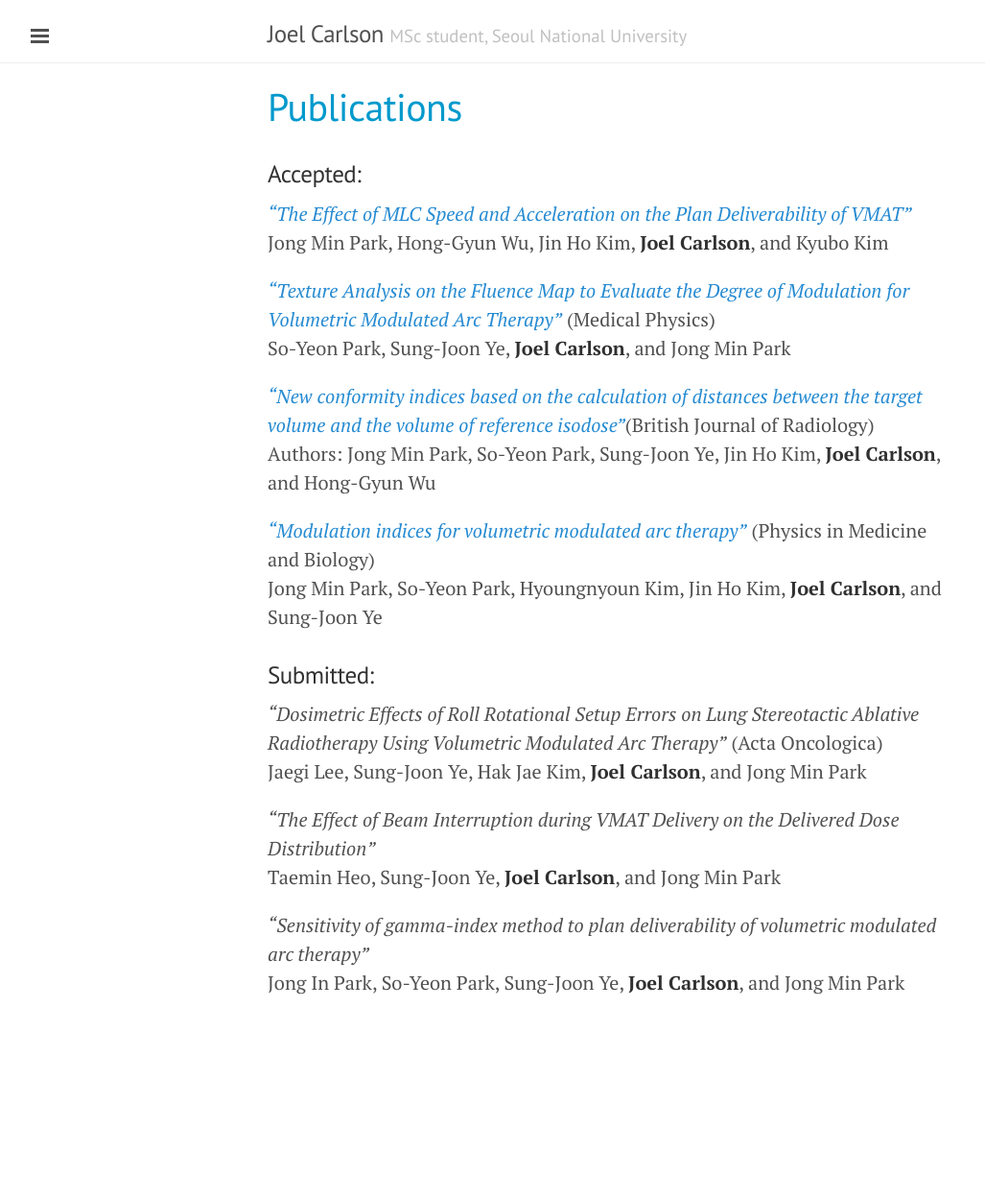
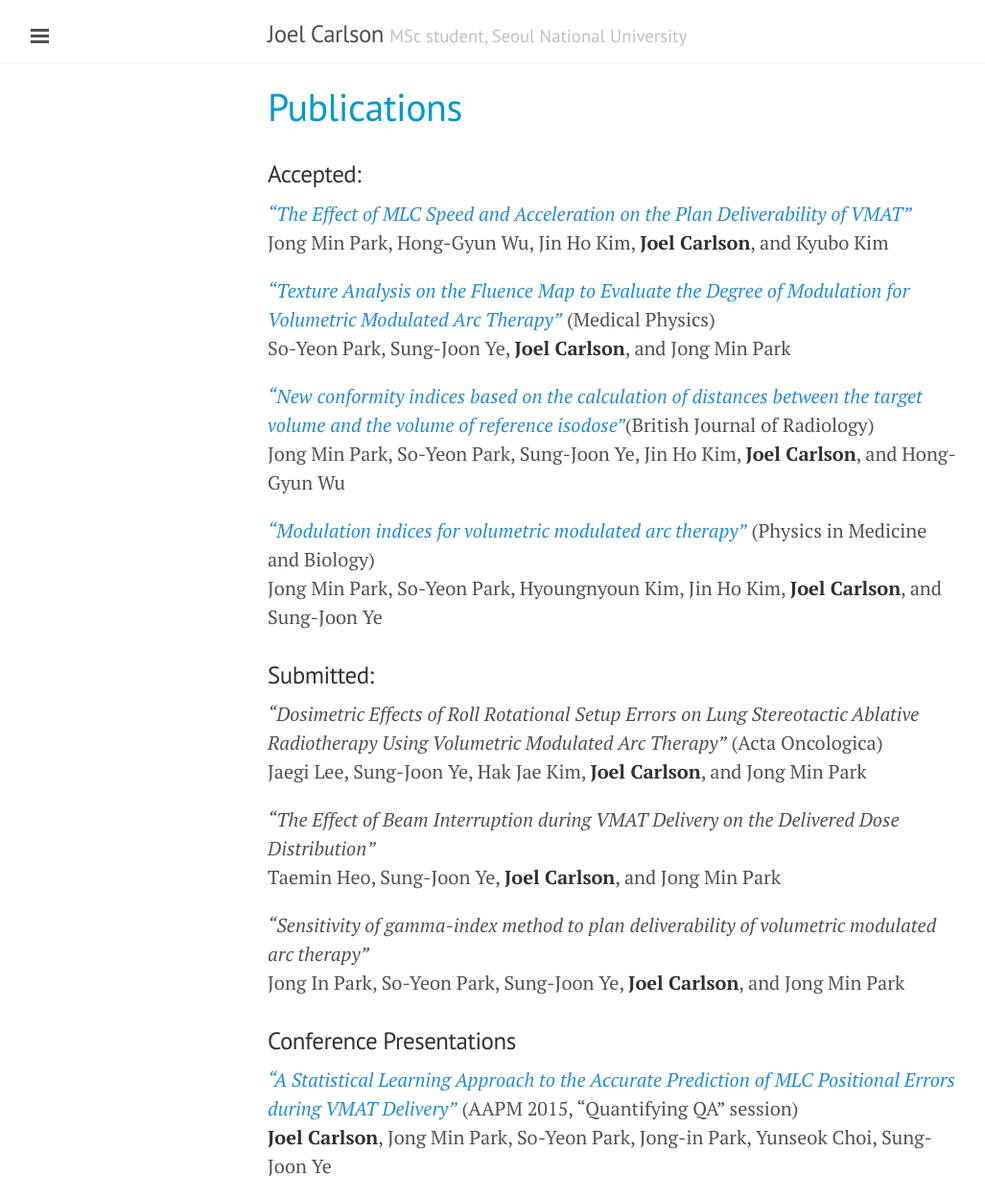
Before and after one commit to joelcarlson/joelcarlson.github.io, a Jekyll site: the page built from Publications.md, in a window 1280 px wide. Shown: the whole page at 96% size, without its empty margins (1-1028 px from the left). Built offline with Jekyll 4.4.1, drawn with Linux system fonts in a browser that asks for light colours; Markdown is read by kramdown in place of the engine named in the settings; before the commit the page ends 1059 px from its top, so only the background shows below that.

Commit message:
Update Publications.md

```diff
--- a/Publications.md
+++ b/Publications.md
@@ -12,7 +12,7 @@ Jong Min Park, Hong-Gyun Wu, Jin Ho Kim, **Joel Carlson**, and Kyubo Kim
 So-Yeon Park, Sung-Joon Ye, **Joel Carlson**, and Jong Min Park
 
 <a href="http://www.ncbi.nlm.nih.gov/pubmed/25225915">*"New conformity indices based on the calculation of distances between the target volume and the volume of reference isodose"*</a>(British Journal of Radiology)<br>
-Authors: Jong Min Park, So-Yeon Park, Sung-Joon Ye, Jin Ho Kim, **Joel Carlson**, and Hong-Gyun Wu
+Jong Min Park, So-Yeon Park, Sung-Joon Ye, Jin Ho Kim, **Joel Carlson**, and Hong-Gyun Wu
 
 <a href="http://www.ncbi.nlm.nih.gov/pubmed/25383976">*"Modulation indices for volumetric modulated arc therapy"*</a> (Physics in Medicine and Biology)<br>
 Jong Min Park, So-Yeon Park, Hyoungnyoun Kim, Jin Ho Kim, **Joel Carlson**, and Sung-Joon Ye
@@ -26,3 +26,8 @@ Taemin Heo, Sung-Joon Ye, **Joel Carlson**, and Jong Min Park
 
 *"Sensitivity of gamma-index method to plan deliverability of volumetric modulated arc therapy"*<br>
 Jong In Park, So-Yeon Park, Sung-Joon Ye, **Joel Carlson**, and Jong Min Park
+
+###Conference Presentations
+
+<a href="http://www.ncbi.nlm.nih.gov/pubmed/26129042">*"A Statistical Learning Approach to the Accurate Prediction of MLC Positional Errors during VMAT Delivery"*</a> (AAPM 2015, "Quantifying QA" session)<br>
+**Joel Carlson**, Jong Min Park, So-Yeon Park, Jong-in Park, Yunseok Choi, Sung-Joon Ye
```
